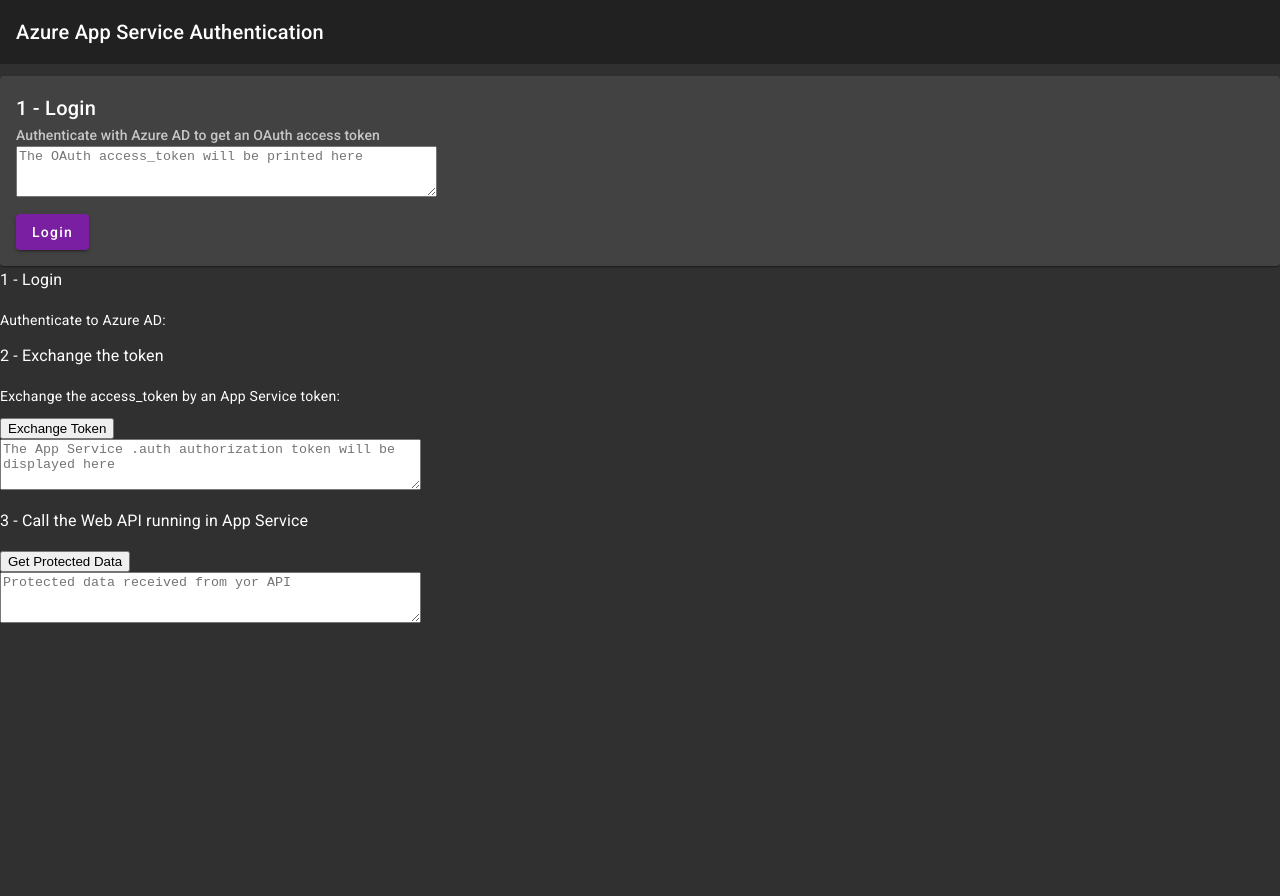
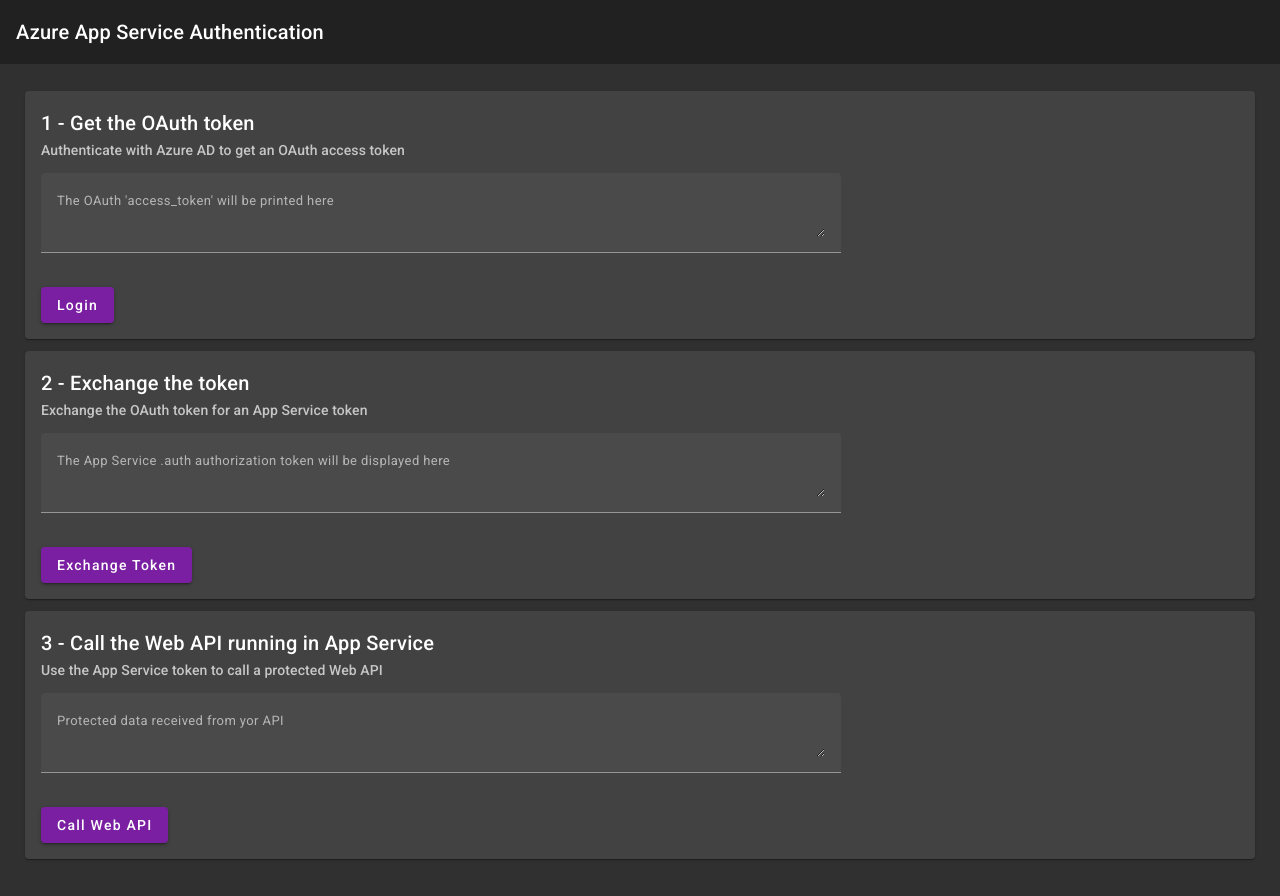
Before and after one commit to epomatti/azure-appserv-custom-signin, an Angular app in the folder angular/: page / in a window 1280 px wide. Before the commit the page ends 800 px from the top, so only its background shows below. Built offline with nearby package versions, Linux system fonts and the light colour scheme.

Commit message:
material ui

```diff
--- a/angular/src/app/app.component.html
+++ b/angular/src/app/app.component.html
@@ -6,44 +6,67 @@
     </mat-toolbar>
   </p>
 
+  <div style="padding: 15px 25px 25px 25px;">
+    <p>
       <mat-card>
+        <p>
           <mat-card-header>
-      <mat-card-title>1 - Login</mat-card-title>
+            <mat-card-title>1 - Get the OAuth token</mat-card-title>
             <mat-card-subtitle>Authenticate with Azure AD to get an OAuth access token</mat-card-subtitle>
           </mat-card-header>
+        </p>
         <mat-card-content>
           <p>
-        <textarea readonly placeholder="The OAuth access_token will be printed here" rows="3"
-          cols="50">{{ accessToken }}</textarea>
+            <mat-form-field style="width: 800px; font-size: small;">
+              <textarea matInput placeholder="The OAuth 'access_token' will be printed here"
+                readonly>{{ accessToken }}</textarea>
+            </mat-form-field>
           </p>
           <button (click)="login()" mat-raised-button color="primary">Login</button>
         </mat-card-content>
       </mat-card>
+    </p>
 
-  <div>
-    <h3>1 - Login</h3>
-    <p>Authenticate to Azure AD: </p>
+    <p>
+      <mat-card>
+        <p>
+          <mat-card-header>
+            <mat-card-title>2 - Exchange the token</mat-card-title>
+            <mat-card-subtitle>Exchange the OAuth token for an App Service token</mat-card-subtitle>
+          </mat-card-header>
+        </p>
+        <mat-card-content>
+          <p>
+            <mat-form-field style="width: 800px; font-size: small;">
+              <textarea matInput placeholder="The App Service .auth authorization token will be displayed here"
+                readonly>{{ appServAuthorizationToken }}</textarea>
+            </mat-form-field>
+          </p>
+          <button (click)="exchangeAccessToken()" mat-raised-button color="primary">Exchange Token</button>
+        </mat-card-content>
+      </mat-card>
+    </p>
+
+    <p>
+      <mat-card>
+        <p>
+          <mat-card-header>
+            <mat-card-title>3 - Call the Web API running in App Service</mat-card-title>
+            <mat-card-subtitle>Use the App Service token to call a protected Web API</mat-card-subtitle>
+          </mat-card-header>
+        </p>
+        <mat-card-content>
+          <p>
+            <mat-form-field style="width: 800px; font-size: small;">
+              <textarea matInput placeholder="Protected data received from yor API"
+                readonly>{{ protectedData }}</textarea>
+            </mat-form-field>
+          </p>
+          <button (click)="callProtectedApi()" mat-raised-button color="primary">Call Web API</button>
+        </mat-card-content>
+      </mat-card>
+    </p>
 
   </div>
 
-  <div>
-    <h3>2 - Exchange the token</h3>
-    <p>Exchange the access_token by an App Service token: </p>
-    <button (click)="exchangeAccessToken()">Exchange
-      Token</button>
-    <p>
-      <textarea readonly placeholder="The App Service .auth authorization token will be displayed here" rows="3"
-        cols="50">{{ appServAuthorizationToken }}</textarea>
-    </p>
 </div>
-
-  <div>
-    <h3>3 - Call the Web API running in App Service</h3>
-    <button (click)="callProtectedApi()">Get Protected Data</button>
-    <p>
-      <textarea readonly placeholder="Protected data received from yor API" rows="3"
-        cols="50">{{ protectedData }}</textarea>
-    </p>
-  </div>
-
-</div>
--- a/angular/src/index.html
+++ b/angular/src/index.html
@@ -1,5 +1,6 @@
 <!doctype html>
 <html lang="en">
+
 <head>
   <meta charset="utf-8">
   <title>Appservng</title>
@@ -10,7 +11,9 @@
   <link href="https://fonts.googleapis.com/css2?family=Roboto:wght@300;400;500&display=swap" rel="stylesheet">
   <link href="https://fonts.googleapis.com/icon?family=Material+Icons" rel="stylesheet">
 </head>
+
 <body class="mat-typography mat-app-background">
   <app-root></app-root>
 </body>
+
 </html>
```
Also changed, not shown: angular/src/app/app.module.ts (+7 -1 lines). Lines whose indentation alone changed are shown as unchanged.
